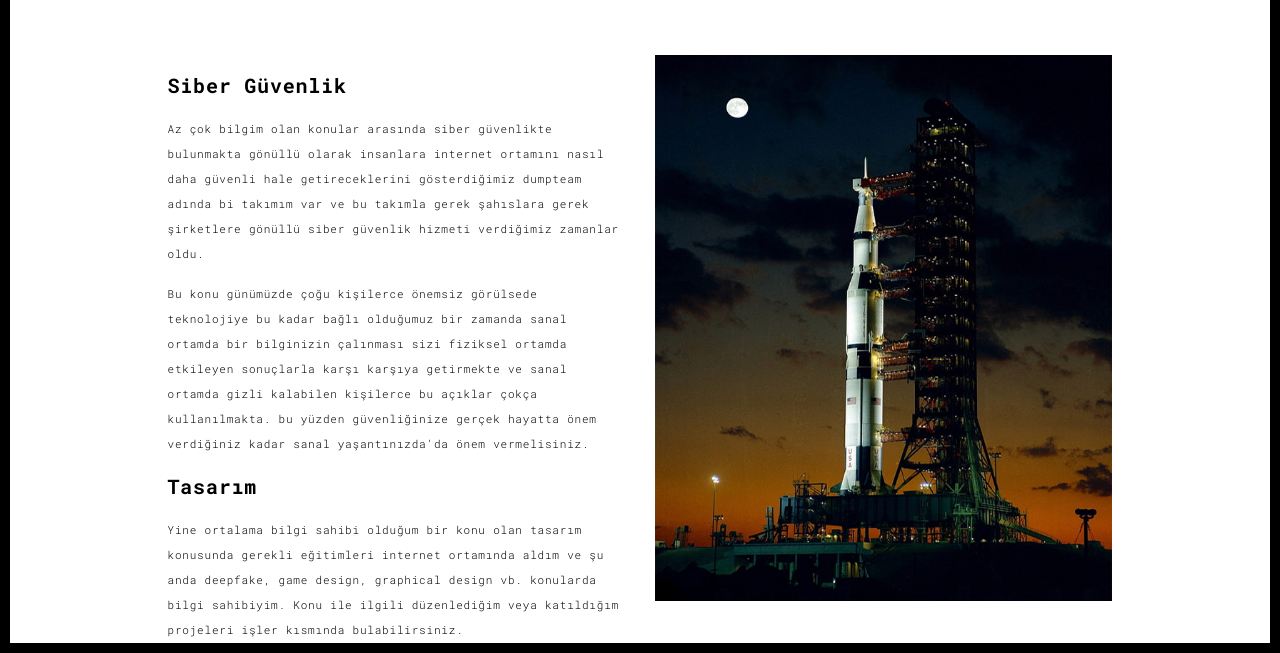
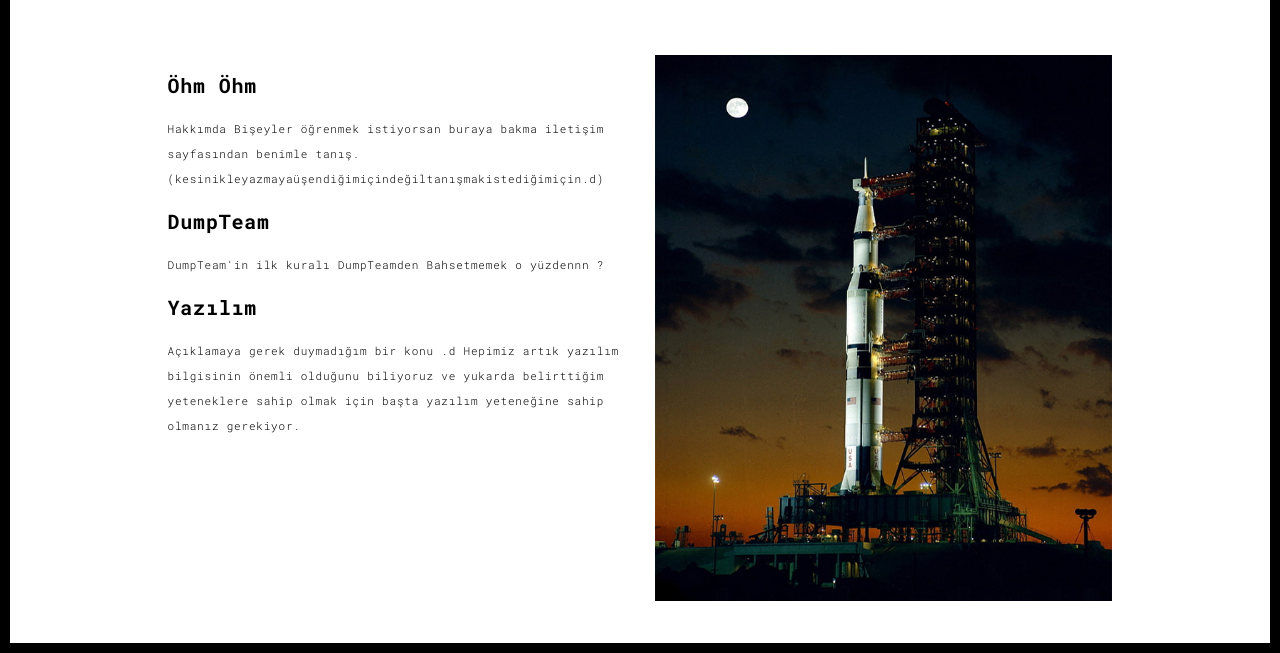
Before and after one commit to zrodamp/zrodamp.github.io, a plain HTML site: page about.html in a window 1280 px wide. Shown: the part 147-800 px from the top of the page. Drawn offline with Linux system fonts and the light colour scheme.

Commit message:
Update about.html

```diff
--- a/about.html
+++ b/about.html
@@ -60,19 +60,11 @@
             <div class="col-md-10 col-md-offset-1">
               <div class="row">
                 <div class="col-xs-12 col-md-6">
-                  <h3>Siber Güvenlik</h3>
-                  <p>Az çok bilgim olan konular arasında siber güvenlikte bulunmakta gönüllü olarak insanlara internet ortamını
-                    nasıl daha güvenli hale getireceklerini gösterdiğimiz dumpteam adında bi takımım var ve bu takımla gerek
-                  şahıslara gerek şirketlere gönüllü siber güvenlik hizmeti verdiğimiz zamanlar oldu. </h3>
-                  <p>Bu konu günümüzde çoğu kişilerce önemsiz görülsede teknolojiye bu kadar bağlı olduğumuz bir zamanda
-                    sanal ortamda bir bilginizin çalınması sizi fiziksel ortamda etkileyen sonuçlarla karşı karşıya getirmekte
-                    ve sanal ortamda gizli kalabilen kişilerce bu açıklar çokça kullanılmakta. bu yüzden güvenliğinize gerçek hayatta
-                    önem verdiğiniz kadar sanal yaşantınızda'da önem vermelisiniz.
+                  <h3>Öhm Öhm</h3>
+                  <p> Hakkımda Bişeyler öğrenmek istiyorsan buraya bakma iletişim sayfasından benimle tanış. (kesinikleyazmayaüşendiğimiçindeğiltanışmakistediğimiçin.d)
                   </h3>
-                  <h3>Tasarım</h3>
-                  <p>Yine ortalama bilgi sahibi olduğum bir konu olan tasarım konusunda gerekli eğitimleri internet ortamında
-                    aldım ve şu anda deepfake, game design, graphical design vb. konularda bilgi sahibiyim. Konu ile ilgili
-                    düzenlediğim veya katıldığım projeleri işler kısmında bulabilirsiniz. </h3>
+                  <h3>DumpTeam</h3>
+                  <p>DumpTeam'in ilk kuralı DumpTeamden Bahsetmemek o yüzdennn ?</h3>
                   <h3>Yazılım</h3>
                   <p>Açıklamaya gerek duymadığım bir konu .d Hepimiz artık yazılım bilgisinin önemli olduğunu biliyoruz ve
                     yukarda belirttiğim yeteneklere sahip olmak için başta yazılım yeteneğine sahip olmanız gerekiyor. </h3>
```
